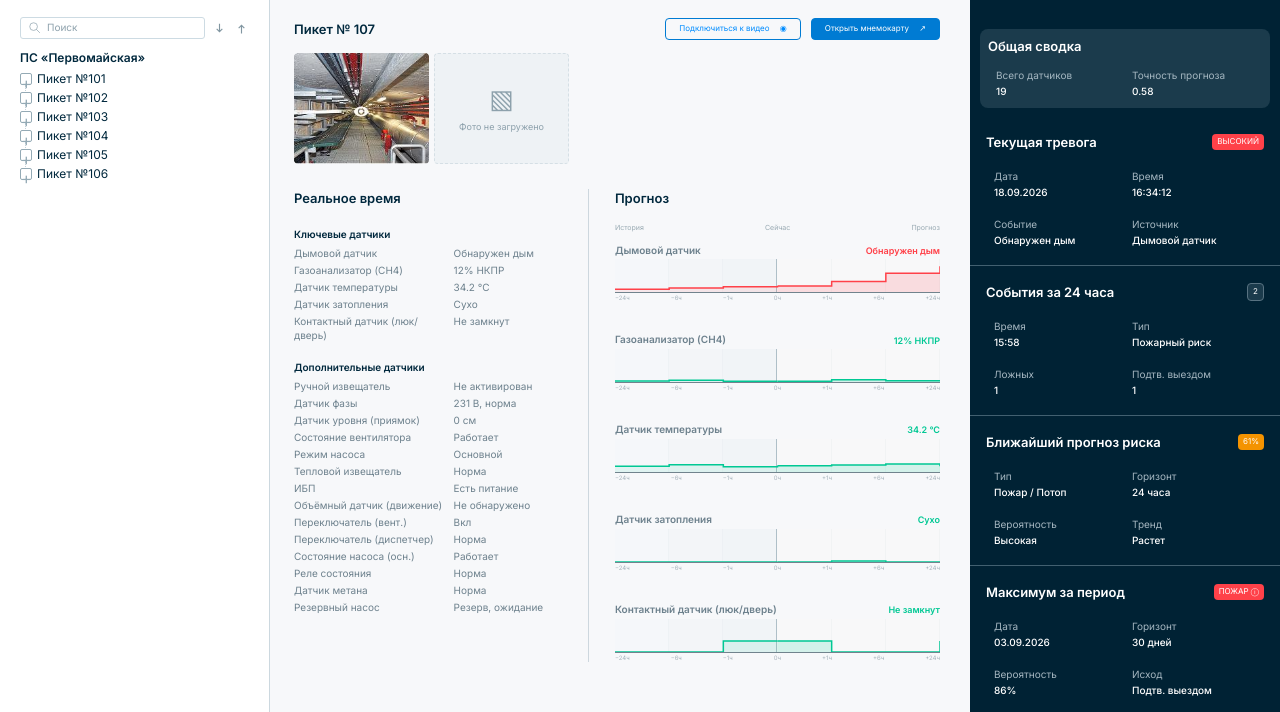
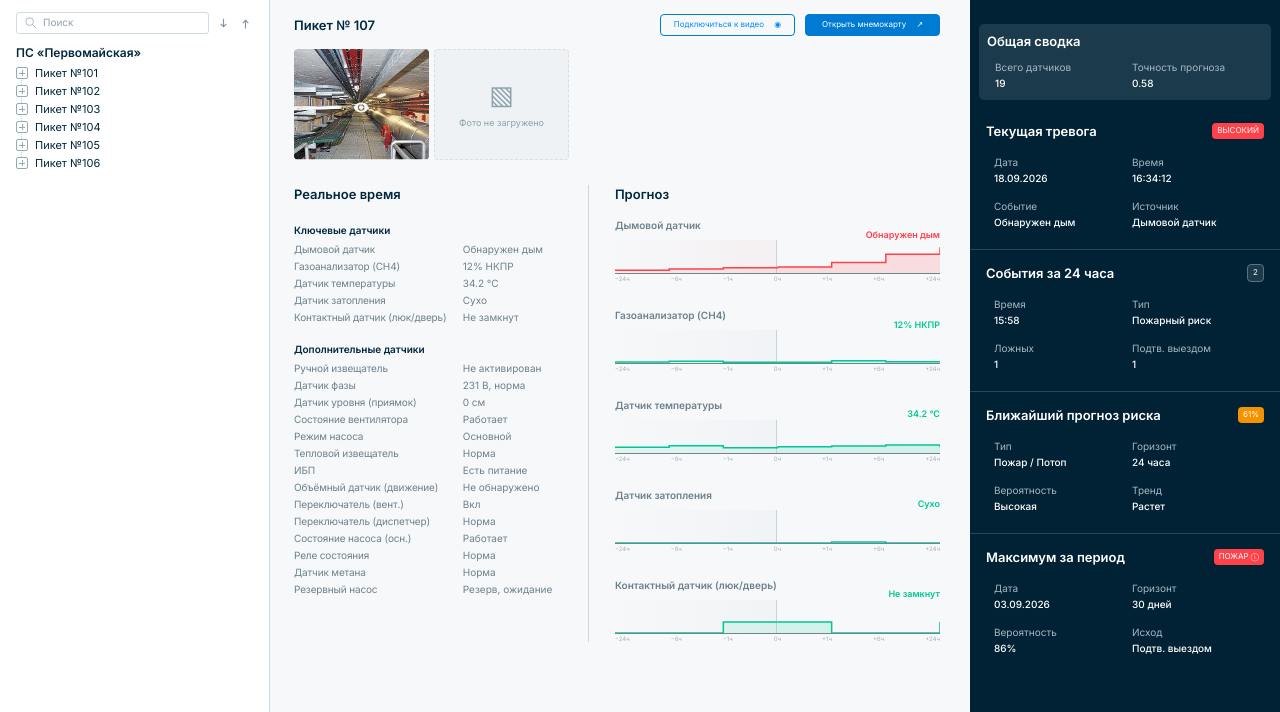
Before and after one commit to fotolx/pulse_ai_hakaton, a Django app: page /equipment/ in a window 1280 px wide. Shown: the part 88-800 px from the top of the page. Run offline with Django 5.2, Linux system fonts and the light colour scheme; parts of the project's set-up code (start-up, migrations or seed data) failed here and were passed over.

Commit message:
Update equipment.css

```diff
--- a/pulse_ai/static/css/pages/equipment.css
+++ b/pulse_ai/static/css/pages/equipment.css
@@ -52,7 +52,7 @@ body[data-page="equipment"] *::-webkit-scrollbar-thumb:hover { background: #8da1
 .equipment__sensor-group dl > div { display: grid; grid-template-columns: 1.35fr 1fr; gap: 14px; margin-bottom: 6px; color: #6d818d; font-size: 14px; line-height: 19px; }
 .equipment__forecast { min-width: 0; border-left: 1px solid #cdd7de; padding-left: 37px; }
 .equipment__forecast h2 { margin-bottom: 10px; }
-.equipment__legend { display: flex; justify-content: space-between; color: #98a9b2; font-size: 9px; margin-bottom: 14px; }
+.equipment__legend { display: none; }
 .equipment__charts { display: grid; gap: 42px; }
 .equipment__chart { min-width: 0; }
 .equipment__chart figcaption { display: flex; justify-content: space-between; align-items: flex-end; gap: 8px; min-height: 20px; font-size: 13px; color: #6d818d; font-weight: 600; margin-bottom: 4px; }
@@ -63,10 +63,9 @@ body[data-page="equipment"] *::-webkit-scrollbar-thumb:hover { background: #8da1
 .equipment__plot { height: 54px; position: relative; border-bottom: 1px solid #71838d; }
 .equipment__canvas { position: absolute; inset: 0; font-size: 11px; color: #71838d; }
 .equipment__bands { position: absolute; inset: 0; display: grid; grid-template-columns: repeat(6, 1fr); }
-.equipment__bands i { background: #e8edf120; border-right: 1px solid #dce3e740; }
-.equipment__bands i:nth-child(2) { background: #e8edf145; }
-.equipment__bands i:nth-child(3) { background: #e8edf170; border-right: 1px solid #aebfc8; }
-.equipment__bands i:nth-child(n+4) { background: #f2e6e810; }
+.equipment__bands { background: linear-gradient(to right, transparent, #e8edf170 50%, transparent 50%); }
+.equipment__chart:has(.equipment__reading--danger) .equipment__bands { background: linear-gradient(to right, transparent, #f2e6e880 50%, transparent 50%); }
+.equipment__bands i:nth-child(3) { border-right: 1px solid #c5d3dc; }
 .equipment__axis { display: flex; justify-content: space-between; color: #a6b3bc; font-size: 8px; padding-top: 4px; }
 .equipment__summary { overflow: auto; background: #002234; color: #fff; padding-top: 36px; }
 .equipment__overview { background: #1b3b4c; border-radius: 8px; margin: 0 12px 10px; padding: 10px 12px 14px; }
@@ -133,6 +132,10 @@ body[data-page="equipment"] *::-webkit-scrollbar-thumb:hover { background: #8da1
 .equipment__branch { position: relative; }
 .equipment__branch:not(:last-child)::before { content: ''; position: absolute; left: 7px; top: 19px; bottom: -5px; border-left: 1px dotted #c4d2da; }
 .equipment__toggle { position: relative; z-index: 1; }
+.equipment__toggle { font-size: 0 !important; }
+.equipment__toggle::before, .equipment__toggle::after { content: ''; position: absolute; background: #94aab5; }
+.equipment__toggle::before { width: 6px; height: 1px; }
+.equipment__toggle[aria-expanded="false"]::after { width: 1px; height: 6px; }
 .equipment__tree .equipment__station h2 { margin-left: 0; font-size: 14px; line-height: 20px; }
 .equipment__search { margin-bottom: 14px; }
 .equipment__search label { height: 28px; }
@@ -142,7 +145,7 @@ body[data-page="equipment"] *::-webkit-scrollbar-thumb:hover { background: #8da1
 /* Compact desktop layout follows the supplied 1308 × 676 registry design. */
 @media (min-width: 1151px) and (max-width: 1500px) {
   .equipment h1, .equipment h2 { font-size: 13px; line-height: 18px; }
-  .equipment__tree { padding: 17px 20px; }
+  .equipment__tree { padding: 12px 16px; }
   .equipment__search { gap: 6px; margin-bottom: 10px; }
   .equipment__search label { height: 22px; padding-inline: 7px; }
   .equipment__search label > svg { width: 14px; height: 14px; }
@@ -150,39 +153,41 @@ body[data-page="equipment"] *::-webkit-scrollbar-thumb:hover { background: #8da1
   .equipment__search > button { width: 16px; height: 22px; flex-basis: 16px; }
   .equipment__search > button svg { width: 13px; height: 13px; }
   .equipment__tree .equipment__station h2 { margin-bottom: 2px; font-size: 12px; line-height: 18px; }
-  .equipment__node { min-height: 19px; gap: 5px; }
+  .equipment__node { min-height: 18px; gap: 7px; }
   .equipment__toggle { width: 12px; height: 12px; font-size: 10px; line-height: 9px; }
-  .equipment__select, .equipment__branches button { padding-block: 1px; font-size: 12px !important; }
+  .equipment__select, .equipment__branches button { padding-block: 1px; font-size: 11px !important; }
   .equipment__branch:not(:last-child)::before { left: 5px; top: 16px; bottom: -3px; }
   .equipment__branches { margin-left: 5px; padding: 0 0 1px 27px; }
   .equipment__branches button { min-height: 18px; }
   .equipment__branches button::before { left: -16px; width: 14px; }
-  .equipment__main { padding: 18px 30px 16px 24px; }
-  .equipment__toolbar { margin-bottom: 13px; }
+  .equipment__main { padding: 14px 30px 16px 24px; }
+  .equipment__toolbar { margin-bottom: 13px; flex-wrap: nowrap; }
   .equipment__toolbar > div { gap: 10px; }
-  .equipment__button { min-height: 22px; padding: 4px 13px; font-size: 8px !important; }
+  .equipment__button { min-height: 22px; width: 135px; padding: 4px 10px; white-space: nowrap; font-size: 8px !important; }
   .equipment__button span { margin-left: 8px; }
   .equipment__photos { gap: 5px; margin-bottom: 25px; }
   .equipment__photos img, .equipment__photo-empty { width: 135px; height: 111px; }
   .equipment__photo-empty { font-size: 9px; }
-  .equipment__live { padding-right: 26px; }
+  .equipment__live { padding-right: 18px; }
   .equipment__live > h2 { margin-bottom: 20px; }
   .equipment__sensor-group { margin-bottom: 18px; }
   .equipment__sensor-group h3 { margin-bottom: 4px; font-size: 10px; line-height: 15px; }
-  .equipment__sensor-group dl > div { grid-template-columns: 1.4fr 1fr; gap: 8px; margin-bottom: 3px; font-size: 10px; line-height: 14px; }
+  .equipment__sensor-group dl > div { grid-template-columns: 1.5fr 1fr; gap: 8px; margin-bottom: 3px; font-size: 10px; line-height: 14px; }
+  .equipment__sensor-group dt { letter-spacing: -.15px; }
   .equipment__forecast { padding-left: 26px; }
   .equipment__forecast h2 { margin-bottom: 17px; }
   .equipment__legend { margin-bottom: 9px; font-size: 7px; }
-  .equipment__charts { gap: 29px; }
-  .equipment__chart figcaption { min-height: 15px; margin-bottom: 3px; font-size: 10px; }
+  .equipment__charts { gap: 27px; }
+  .equipment__chart figcaption { min-height: 20px; margin-bottom: 0; font-size: 10px; flex-wrap: nowrap; }
+  .equipment__chart figcaption > span { align-self: flex-start; }
   .equipment__reading { font-size: 9px; }
   .equipment__plot { height: 34px; }
   .equipment__axis { padding-top: 2px; font-size: 6px; }
-  .equipment__summary { padding-top: 29px; }
-  .equipment__overview { margin: 0 10px 8px; padding: 8px 8px 10px; }
-  .equipment__summary dl { gap: 18px 14px; padding: 13px 8px 0; font-size: 10px; line-height: 14px; }
-  .equipment__summary-section { padding: 17px 16px 18px; }
-  .equipment__summary-section dl { padding-top: 18px; }
+  .equipment__summary { padding-top: 24px; }
+  .equipment__overview { margin: 0 9px 8px; padding: 8px 8px 10px; border-radius: 5px; }
+  .equipment__summary dl { gap: 14px 14px; padding: 10px 8px 0; font-size: 10px; line-height: 14px; }
+  .equipment__summary-section { padding: 14px 16px 20px; border-color: #284656; }
+  .equipment__summary-section dl { padding-top: 15px; }
   .equipment__badge { padding: 3px 5px; font-size: 8px; }
 }
 
```
